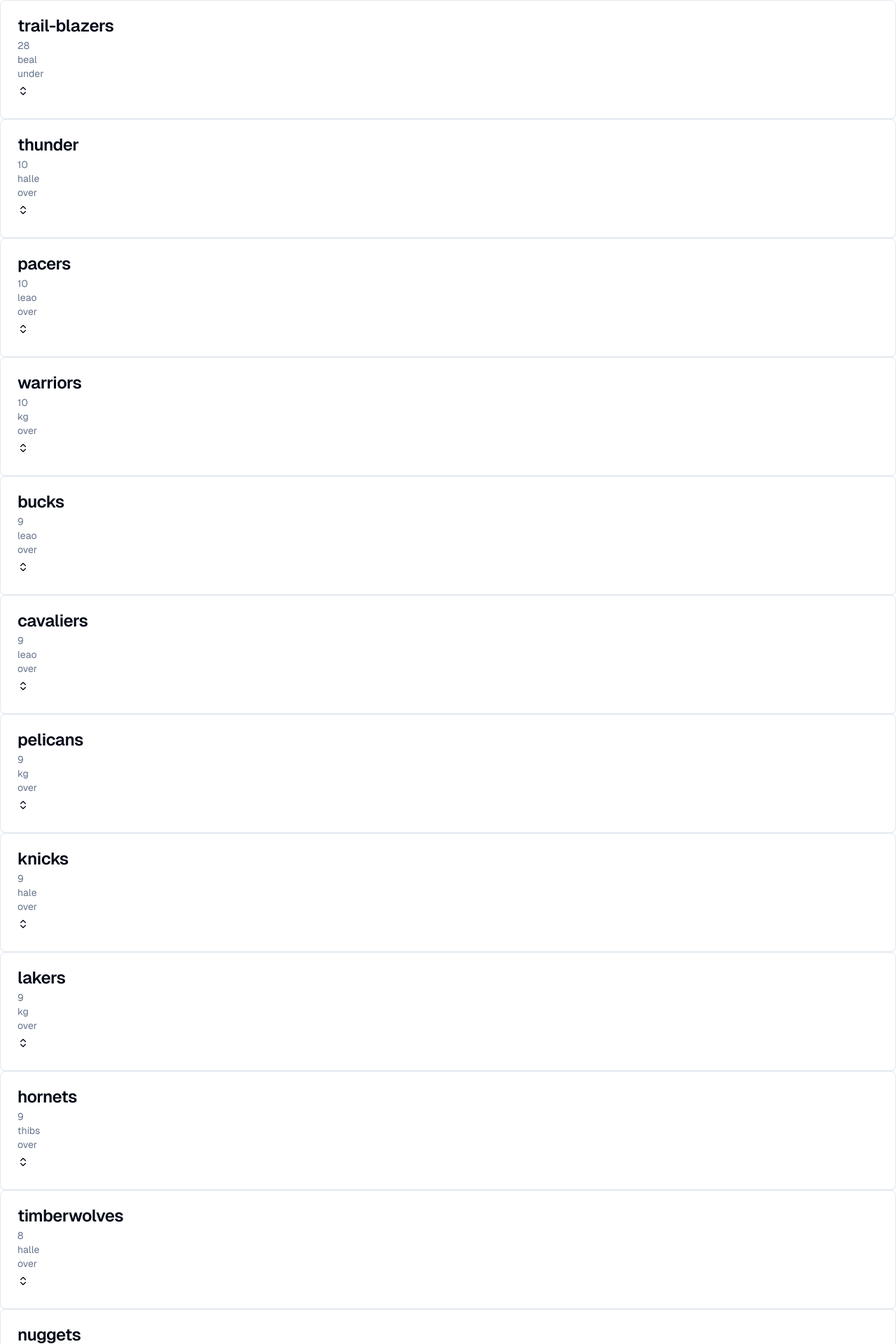
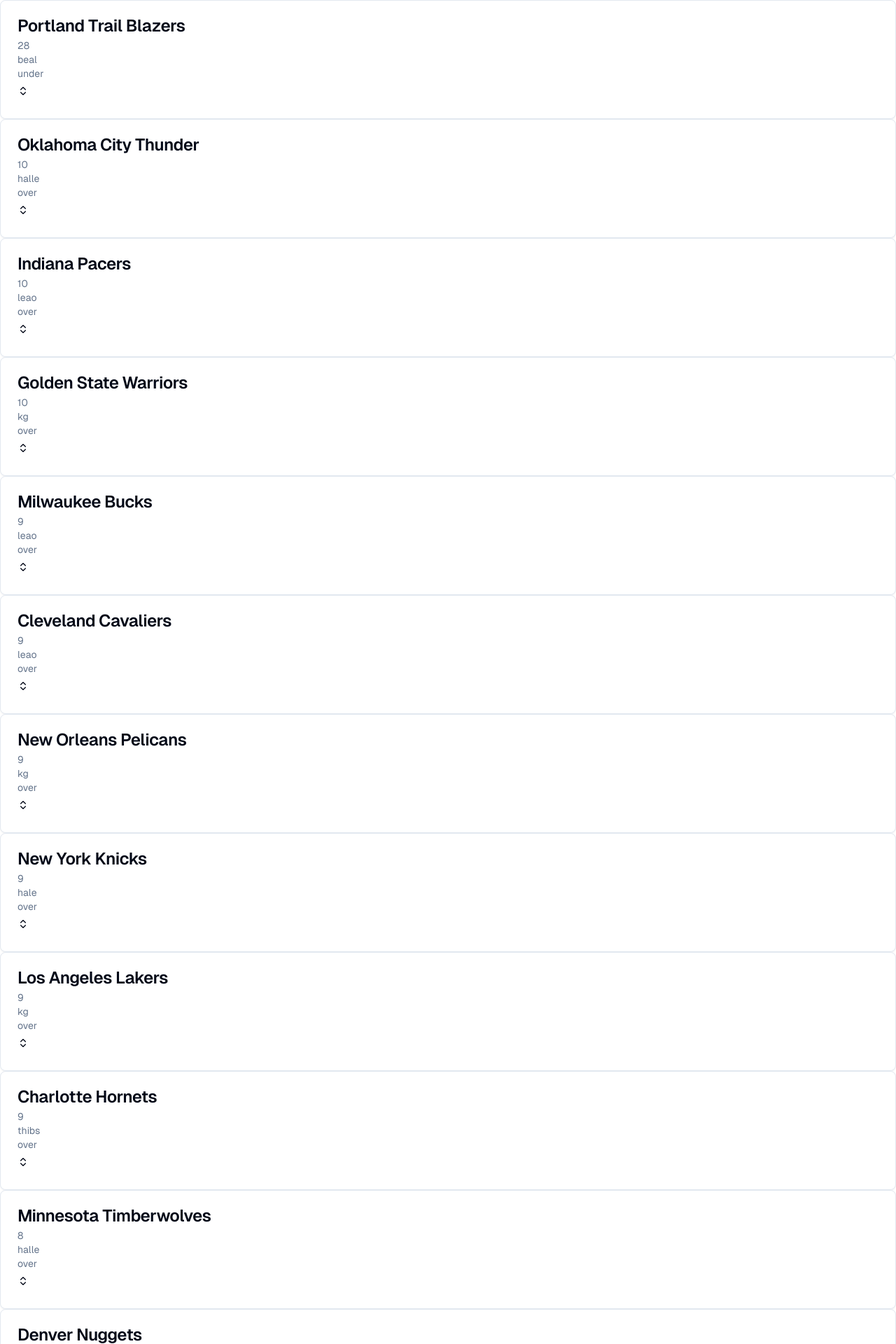
Before and after one commit to pinhob/ranking-league-pass, a Next.js app: page / in a window 1280 px wide. Shown: the top 1920 px of the page at 70% size. Built offline with nearby package versions, Linux system fonts and the light colour scheme.

Commit message:
feat (CustomCard): display franchise name based in the provided slug

```diff
--- a/src/components/CustomCard.tsx
+++ b/src/components/CustomCard.tsx
@@ -3,6 +3,7 @@
 import { useState } from "react";
 import { CollapsibleContent } from "@radix-ui/react-collapsible";
 import { ChevronsUpDown } from "lucide-react"
+import franchiseNames from "@/utils/franchiseNames";
 
 interface Data {
     team: string,
@@ -16,10 +17,12 @@
 export default function CustomCard({ data }: { data: Data }) {
     const [isOpen, setIsOpen] = useState(false);
 
+    const franchise = franchiseNames.find(franchise => franchise.slug === data.team);
+
     return (
         <Card>
             <CardHeader>
-                <CardTitle>{data.team}</CardTitle>
+                <CardTitle>{franchise ? franchise.name : data.team}</CardTitle>
                 <CardDescription>
                     <p>{data.rating}</p>
                     <p>{data.stamp}</p>
@@ -42,3 +45,124 @@
         </Card>
     )
 }
+//     {
+//         "name": "Denver Nuggets",
+//         "slug": "nuggets"
+//     },
+//     {
+//         "name": "Oklahoma City Thunder",
+//         "slug": "thunder"
+//     },
+//     {
+//         "name": "Minnesota Timberwolves",
+//         "slug": "timberwolves"
+//     },
+//     {
+//         "name": "Utah Jazz",
+//         "slug": "jazz"
+//     },
+//     {
+//         "name": "Portland Trail Blazers",
+//         "slug": "trail-blazers"
+//     },
+//     {
+//         "name": "Detroit Pistons",
+//         "slug": "pistons"
+//     },
+//     {
+//         "name": "Milwaukee Bucks",
+//         "slug": "bucks"
+//     },
+//     {
+//         "name": "Cleveland Cavaliers",
+//         "slug": "cavaliers"
+//     },
+//     {
+//         "name": "Indiana Pacers",
+//         "slug": "pacers"
+//     },
+//     {
+//         "name": "Chicago Bulls",
+//         "slug": "bulls"
+//     },
+//     {
+//         "name": "San Antonio Spurs",
+//         "slug": "spurs"
+//     },
+//     {
+//         "name": "Dallas Mavericks",
+//         "slug": "mavericks"
+//     },
+//     {
+//         "name": "Memphis Grizzlies",
+//         "slug": "grizzlies"
+//     },
+//     {
+//         "name": "New Orleans Pelicans",
+//         "slug": "pelicans"
+//     },
+//     {
+//         "name": "Houston Rockets",
+//         "slug": "rockets"
+//     },
+//     {
+//         "name": "Brooklyn Nets",
+//         "slug": "nets"
+//     },
+//     {
+//         "name": "Boston Celtics",
+//         "slug": "celtics"
+//     },
+//     {
+//         "name": "New York Knicks",
+//         "slug": "knicks"
+//     },
+//     {
+//         "name": "Philadelphia 76ers",
+//         "slug": "75ers"
+//     },
+//     {
+//         "name": "Toronto Raptors",
+//         "slug": "raptors"
+//     },
+//     {
+//         "name": "Los Angeles Clippers",
+//         "slug": "clippers"
+//     },
+//     {
+//         "name": "Phoenix Suns",
+//         "slug": "suns"
+//     },
+//     {
+//         "name": "Sacramento Kings",
+//         "slug": "kings"
+//     },
+//     {
+//         "name": "Los Angeles Lakers",
+//         "slug": "lakers"
+//     },
+//     {
+//         "name": "Golden State Warriors",
+//         "slug": "warriors"
+//     },
+//     {
+//         "name": "Washington Wizards",
+//         "slug": "wizards"
+//     },
+//     {
+//         "name": "Charlotte Hornets",
+//         "slug": "hornets"
+//     },
+//     {
+//         "name": "Atlanta Hawks",
+//         "slug": "hawks"
+//     },
+//     {
+//         "name": "Miami Heat",
+//         "slug": "heat"
+//     },
+//     {
+//         "name": "Orlando Magic",
+//         "slug": "magic"
+//     }
+// ];
--- /dev/null
+++ b/src/utils/franchiseNames.js
@@ -0,0 +1,124 @@
+const franchisesNames = [
+  {
+      "name": "Denver Nuggets",
+      "slug": "nuggets"
+  },
+  {
+      "name": "Oklahoma City Thunder",
+      "slug": "thunder"
+  },
+  {
+      "name": "Minnesota Timberwolves",
+      "slug": "timberwolves"
+  },
+  {
+      "name": "Utah Jazz",
+      "slug": "jazz"
+  },
+  {
+      "name": "Portland Trail Blazers",
+      "slug": "trail-blazers"
+  },
+  {
+      "name": "Detroit Pistons",
+      "slug": "pistons"
+  },
+  {
+      "name": "Milwaukee Bucks",
+      "slug": "bucks"
+  },
+  {
+      "name": "Cleveland Cavaliers",
+      "slug": "cavaliers"
+  },
+  {
+      "name": "Indiana Pacers",
+      "slug": "pacers"
+  },
+  {
+      "name": "Chicago Bulls",
+      "slug": "bulls"
+  },
+  {
+      "name": "San Antonio Spurs",
+      "slug": "spurs"
+  },
+  {
+      "name": "Dallas Mavericks",
+      "slug": "mavericks"
+  },
+  {
+      "name": "Memphis Grizzlies",
+      "slug": "grizzlies"
+  },
+  {
+      "name": "New Orleans Pelicans",
+      "slug": "pelicans"
+  },
+  {
+      "name": "Houston Rockets",
+      "slug": "rockets"
+  },
+  {
+      "name": "Brooklyn Nets",
+      "slug": "nets"
+  },
+  {
+      "name": "Boston Celtics",
+      "slug": "celtics"
+  },
+  {
+      "name": "New York Knicks",
+      "slug": "knicks"
+  },
+  {
+      "name": "Philadelphia 76ers",
+      "slug": "75ers"
+  },
+  {
+      "name": "Toronto Raptors",
+      "slug": "raptors"
+  },
+  {
+      "name": "Los Angeles Clippers",
+      "slug": "clippers"
+  },
+  {
+      "name": "Phoenix Suns",
+      "slug": "suns"
+  },
+  {
+      "name": "Sacramento Kings",
+      "slug": "kings"
+  },
+  {
+      "name": "Los Angeles Lakers",
+      "slug": "lakers"
+  },
+  {
+      "name": "Golden State Warriors",
+      "slug": "warriors"
+  },
+  {
+      "name": "Washington Wizards",
+      "slug": "wizards"
+  },
+  {
+      "name": "Charlotte Hornets",
+      "slug": "hornets"
+  },
+  {
+      "name": "Atlanta Hawks",
+      "slug": "hawks"
+  },
+  {
+      "name": "Miami Heat",
+      "slug": "heat"
+  },
+  {
+      "name": "Orlando Magic",
+      "slug": "magic"
+  }
+];
+
+export default franchisesNames;
```
